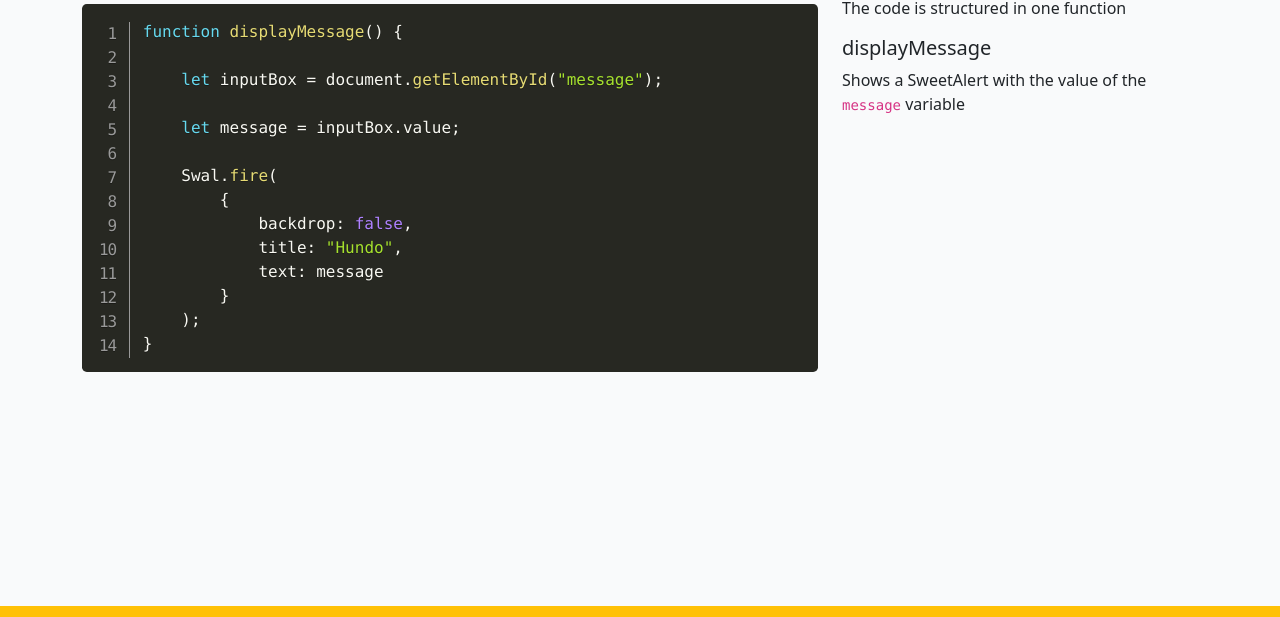
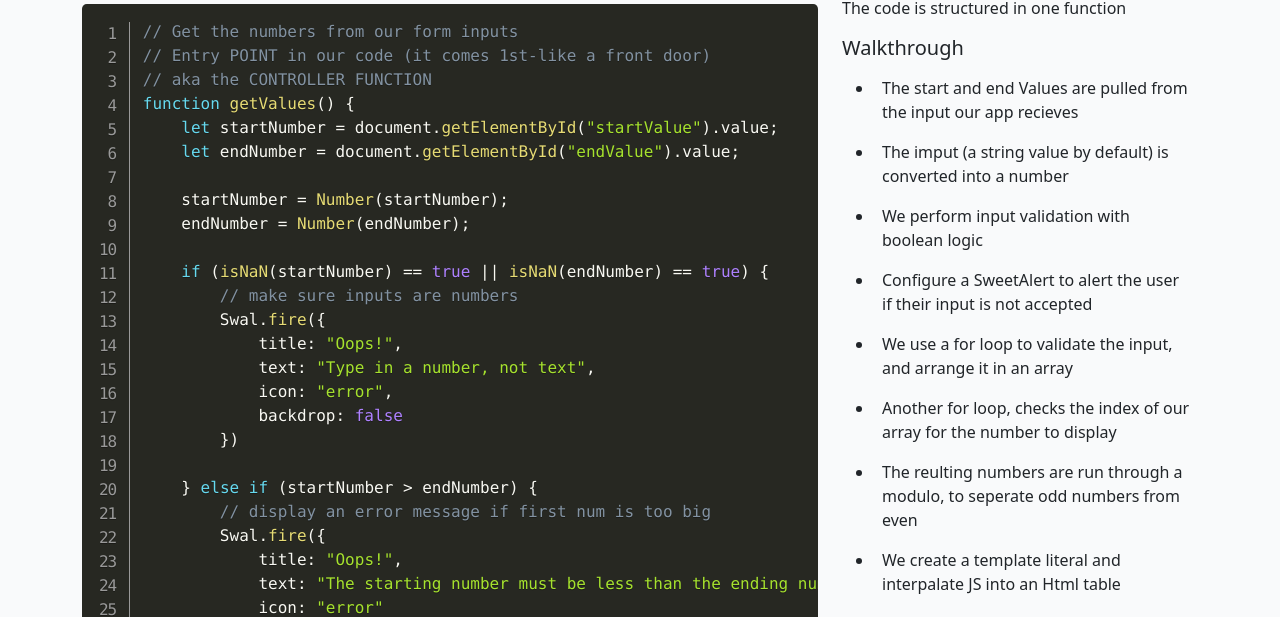
Before and after one commit to A-Balan/1234GO, a plain HTML site: page code.html in a window 1280 px wide. Shown: the part 126-743 px from the top of the page. Drawn offline with nearby package versions, Linux system fonts and the light colour scheme.

Commit message:
input validation and code walkthrough

```diff
--- a/code.html
+++ b/code.html
@@ -68,27 +68,96 @@
             <div class="col-12 col-md-8">
                 <pre class="line-numbers">
                     <code class="language-js">
-                        function displayMessage() {
+                        // Get the numbers from our form inputs
+// Entry POINT in our code (it comes 1st-like a front door)
+// aka the CONTROLLER FUNCTION
+function getValues() {
+    let startNumber = document.getElementById("startValue").value;
+    let endNumber = document.getElementById("endValue").value;
 
-                            let inputBox = document.getElementById("message");
+    startNumber = Number(startNumber);
+    endNumber = Number(endNumber);
 
-                            let message = inputBox.value;
+    if (isNaN(startNumber) == true || isNaN(endNumber) == true) {
+        // make sure inputs are numbers
+        Swal.fire({
+            title: "Oops!",
+            text: "Type in a number, not text",
+            icon: "error",
+            backdrop: false
+        })
 
-                            Swal.fire(
-                                {
-                                    backdrop: false,
-                                    title: "Hundo",
-                                    text: message
-                                }
-                            );
-                        }
+    } else if (startNumber > endNumber) {
+        // display an error message if first num is too big
+        Swal.fire({
+            title: "Oops!",
+            text: "The starting number must be less than the ending number",
+            icon: "error"
+        })
+    } else {
+        // display numbers if all is ok
+        let numberArray = generateNumbers(startNumber, endNumber);
+
+        displayNumbers(numberArray);
+    }
+}
+
+// Business Logic - creates every number in the input range
+// aka MODEL of our data DATA MODEL
+function generateNumbers(start, end) {
+
+    let range = [];
+
+    for (let number = start; number <= end; number++) {
+
+        range.push(number)
+    }
+    return range;
+}
+
+// put the numbers on the page
+// aka VIEW FUNCTION - it's responsible for what you view in the pg
+function displayNumbers(numbersToDisplay) {
+
+    let tableHtml = "";
+
+    for (let index = 0; index < numbersToDisplay.length; index++) {
+
+        let currentNumber = numbersToDisplay[index];
+
+        let className = "";
+
+        if (currentNumber % 2 == 0) {
+            className = "even";
+        } else {
+            className = "odd";
+        }
+
+        let tableRowHtml = `&lt;tr>&lt;td class="${className}">${currentNumber}</td></tr>`;
+
+        tableHtml = tableHtml + tableRowHtml;
+        // tableHtml += tableRowHtml;
+    }
+
+    document.getElementById("results").innerHTML = tableHtml;
+}
                     </code>
                 </pre>
             </div>
             <div class="col-12 col-md-4">
                 <p>The code is structured in one function</p>
-                <h5>displayMessage</h5>
-                <p>Shows a SweetAlert with the value of the <code>message</code> variable</p>
+                <h5>Walkthrough</h5>
+                <ul>
+                    <li class="p-2">The start and end Values are pulled from the input our app recieves</li>
+                    <li class="p-2">The imput (a string value by default) is converted into a number</li>
+                    <li class="p-2">We perform input validation with boolean logic </li>
+                    <li class="p-2">Configure a SweetAlert to alert the user if their input is not accepted</li>
+                    <li class="p-2">We use a for loop to validate the input, and arrange it in an array </li>
+                    <li class="p-2">Another for loop, checks the index of our array for the number to display</li>
+                    <li class="p-2">The reulting numbers are run through a modulo, to seperate odd numbers from even </li>
+                    <li class="p-2">We create a template literal and interpalate JS into an Html table </li>
+                    <li class="p-2">Through DOM Manipulation, we send our result to be used by the Html doc</li>
+                </ul>
             </div>
         </div>
     </main>
```
Also changed, not shown: js/site.js (+25 -5 lines).
